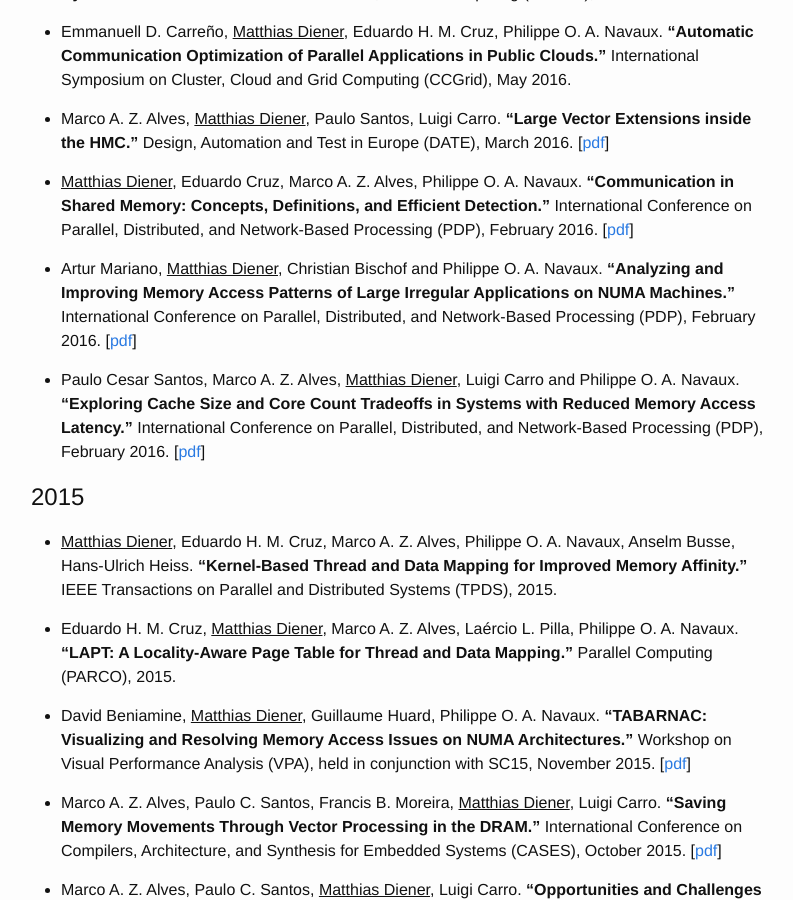
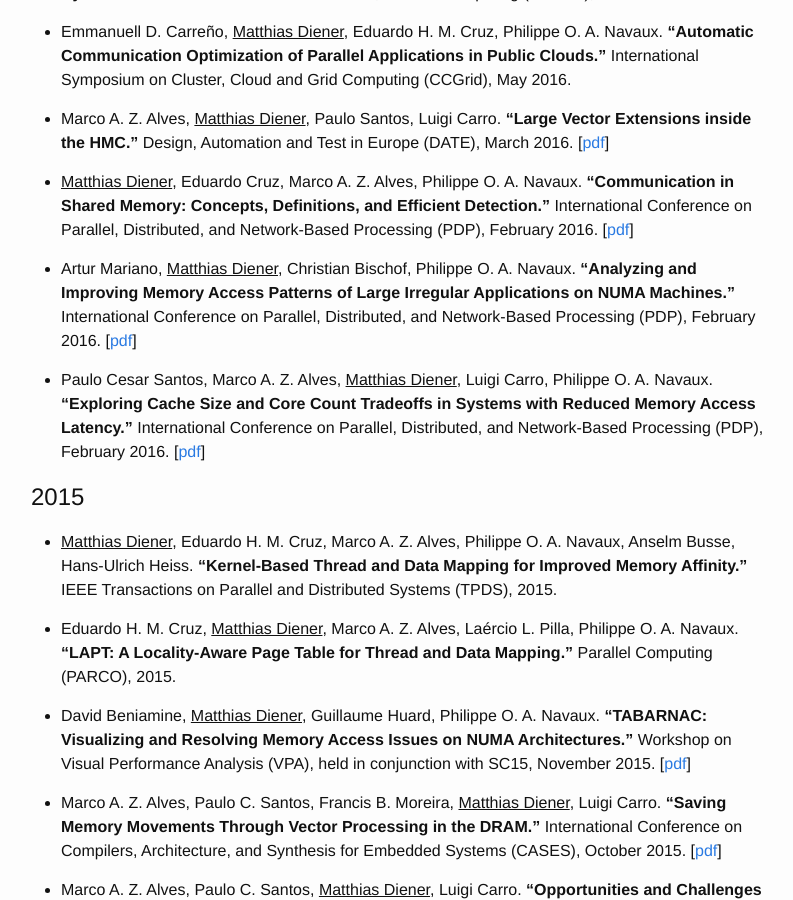
Before and after one commit to matthiasdiener/matthiasdiener.github.io, a Jekyll site: the page built from publications.md, in a window 1280 px wide and 900 px high, scrolled down 479 px. Shown: the whole window, without its empty margins (239-1032 px from the left). Built offline with Jekyll 4.4.1, drawn with Linux system fonts in a browser that asks for light colours.

Commit message:
remove "and" in author list

```diff
--- a/publications.md
+++ b/publications.md
@@ -19,9 +19,9 @@ title: Publications
 
 * <u>Matthias Diener</u>, Eduardo Cruz, Marco A. Z. Alves,  Philippe O. A. Navaux. **“Communication in Shared Memory: Concepts, Definitions, and Efficient Detection.”** International Conference on Parallel, Distributed, and Network-Based Processing (PDP), February 2016. [[pdf](../files/2016-PDP-Comm.pdf)]
 
-* Artur Mariano, <u>Matthias Diener</u>, Christian Bischof and Philippe O. A. Navaux. **“Analyzing and Improving Memory Access Patterns of Large Irregular Applications on NUMA Machines.”** International Conference on Parallel, Distributed, and Network-Based Processing (PDP), February 2016. [[pdf](../files/2016-PDP-HashSieve.pdf)]
+* Artur Mariano, <u>Matthias Diener</u>, Christian Bischof, Philippe O. A. Navaux. **“Analyzing and Improving Memory Access Patterns of Large Irregular Applications on NUMA Machines.”** International Conference on Parallel, Distributed, and Network-Based Processing (PDP), February 2016. [[pdf](../files/2016-PDP-HashSieve.pdf)]
 
-* Paulo Cesar Santos, Marco A. Z. Alves, <u>Matthias Diener</u>, Luigi Carro and Philippe O. A. Navaux. **“Exploring Cache Size and Core Count Tradeoffs in Systems with Reduced Memory Access Latency.”** International Conference on Parallel, Distributed, and Network-Based Processing (PDP), February 2016. [[pdf](../files/2016-PDP-HMCvsDDR.pdf)]
+* Paulo Cesar Santos, Marco A. Z. Alves, <u>Matthias Diener</u>, Luigi Carro, Philippe O. A. Navaux. **“Exploring Cache Size and Core Count Tradeoffs in Systems with Reduced Memory Access Latency.”** International Conference on Parallel, Distributed, and Network-Based Processing (PDP), February 2016. [[pdf](../files/2016-PDP-HMCvsDDR.pdf)]
 
 # 2015
 
```
